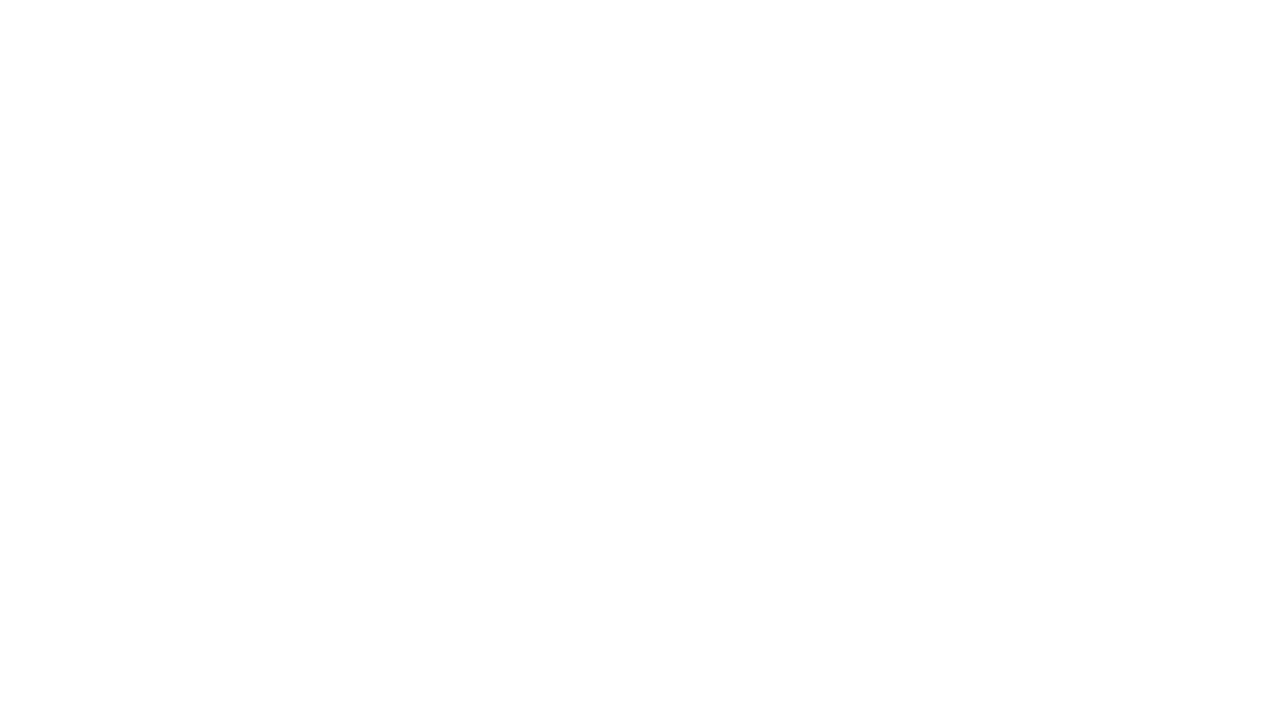
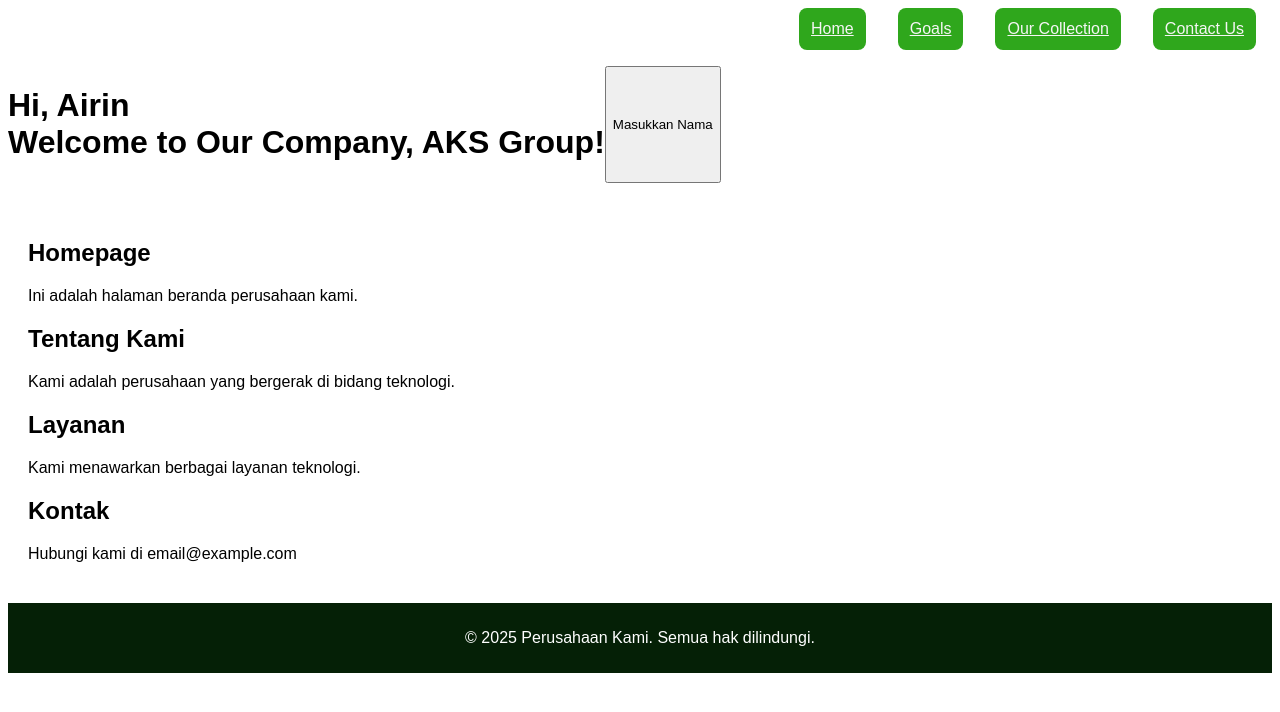
Before and after one commit to revou-fundamental-course/07-apr-25-AirinKris03, a plain HTML site: page index.html in a window 1280 px wide. Drawn offline with Linux system fonts and the light colour scheme.

Commit message:
tambah struktur web

```diff
--- a/CSS/style.css
+++ b/CSS/style.css
@@ -0,0 +1,40 @@
+body {
+    font-family: Arial, sans-serif;
+    margin: 16;
+    padding: 8;
+}
+
+header {
+    color: black;
+    padding: 1em 0;
+    display: flex;
+}
+
+nav {
+    display: flex;
+    justify-content: end;
+}
+
+nav a {
+    background-color: #2fa71c;
+    color: whitesmoke;
+    margin: 0 16px;
+    padding: 12px;
+    border-radius: 8px;
+
+}
+
+main {
+    padding: 20px;
+}
+
+section {
+    margin: 20px 0;
+}
+
+footer {
+    text-align: center;
+    padding: 10px 0;
+    background-color: #052006;
+    color: white;
+}
--- a/JS/script.js
+++ b/JS/script.js
@@ -0,0 +1,12 @@
+document.addEventListener('DOMContentLoaded', function() {
+    const navLinks = document.querySelectorAll('nav a');
+
+    navLinks.forEach(link => {
+        link.addEventListener('click', function(event) {
+            event.preventDefault();
+            const targetId = this.getAttribute('href').substring(1);
+            const targetSection = document.getElementById(targetId);
+            targetSection.scrollIntoView({ behavior: 'smooth' });
+        });
+    });
+});
--- a/index.html
+++ b/index.html
@@ -1,11 +1,49 @@
 <!DOCTYPE html>
-<html lang="en">
+<html lang="id">
 <head>
     <meta charset="UTF-8">
     <meta name="viewport" content="width=device-width, initial-scale=1.0">
-    <title>Document</title>
+    <title>AKS Group</title>
+    <link rel="stylesheet" href="CSS/style.css">
 </head>
 <body>
+    <nav>
+        <a href="#home">Home</a>
+        <a href="#goals">Goals</a>
+        <a href="#services">Our Collection</a>
+        <a href="#contact">Contact Us</a>
+    </nav>
+    <header>
+        <h1>Hi, <span id="name">Airin</span> <br> Welcome to Our Company, AKS Group!</h1>
+        <button id="ubah">Masukkan Nama</button>
+    </header>
 
+    <main>
+        <section id="home">
+            <h2>Homepage</h2>
+            <p>Ini adalah halaman beranda perusahaan kami.</p>
+        </section>
+
+        <section id="about">
+            <h2>Tentang Kami</h2>
+            <p>Kami adalah perusahaan yang bergerak di bidang teknologi.</p>
+        </section>
+
+        <section id="services">
+            <h2>Layanan</h2>
+            <p>Kami menawarkan berbagai layanan teknologi.</p>
+        </section>
+
+        <section id="contact">
+            <h2>Kontak</h2>
+            <p>Hubungi kami di email@example.com</p>
+        </section>
+    </main>
+
+    <footer>
+        <p>&copy; 2025 Perusahaan Kami. Semua hak dilindungi.</p>
+    </footer>
+
+    <script src="JS/script.js"></script>
 </body>
 </html>
```
